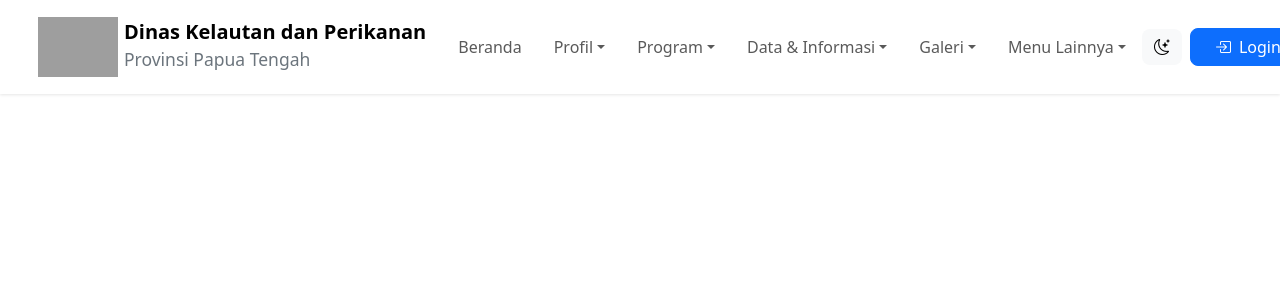
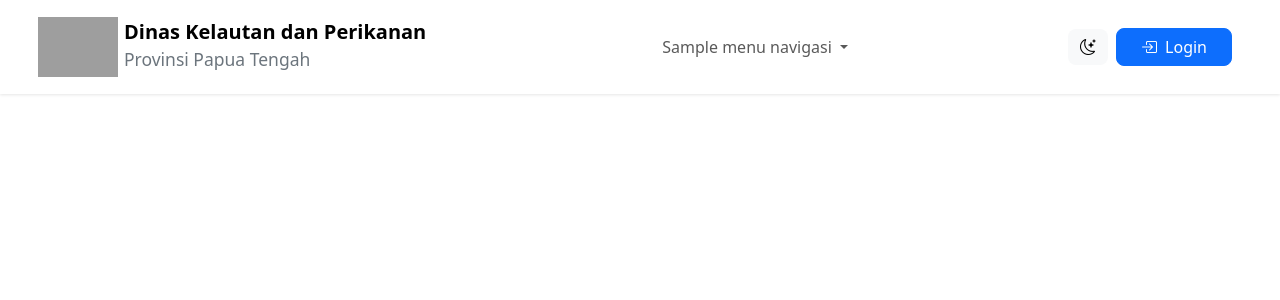
Before and after one commit to AminudinAbdulloh/dinas-perikanan, a CodeIgniter 4 app: the page made by app/Views/layouts/template_public.php in a window 1280 px wide. Shown: the top 300 px of the page. Run offline with PHP 8.4 and a stand-in for CodeIgniter, Linux system fonts and the light colour scheme; the template is opened without the code that fills it: most values are stand-ins (such as "Sample title", 1, 10 or a date in 2020); some libraries are stand-ins or nearby versions; grey boxes are pictures that could not be loaded.

Commit message:
Enhance navigation structure in Beranda and navbar; add new submenu items for public services and additional information links.

```diff
--- a/app/Views/layouts/partials/navbar_public.php
+++ b/app/Views/layouts/partials/navbar_public.php
@@ -54,7 +54,7 @@
     <div class="container-fluid px-lg-5">
         <a class="navbar-brand d-flex align-items-center" href="<?= base_url('/') ?>">
             <div class="logo-box d-flex align-items-center justify-content-center me-3">
-                <img src="<?= base_url('images/logo_prov_papua_tengah.png')?>" alt="Logo" class="h-100">
+                <img src="<?= base_url('images/logo_prov_papua_tengah.png') ?>" alt="Logo" class="h-100">
             </div>
             <div class="d-flex flex-column gap-1">
                 <span class="fw-bold fs-5 lh-1">Dinas Kelautan dan Perikanan</span>
@@ -69,84 +69,57 @@
 
         <div class="collapse navbar-collapse" id="navbarNav">
             <ul class="navbar-nav mx-auto">
+                <?php foreach ($menu_navigasi as $menu): ?>
+
+                <?php if (empty($menu['submenu'])): ?>
                     <li class="nav-item">
-                    <a class="nav-link px-3 fw-medium" href="<?= base_url('/') ?>">Beranda</a>
+                        <a class="nav-link px-3 fw-medium" href="<?= esc($menu['link']) ?>">
+                            <?= esc($menu['nama']) ?>
+                        </a>
                     </li>
 
+                <?php else: ?>
                     <li class="nav-item dropdown">
-                    <a class="nav-link dropdown-toggle px-3 fw-medium" href="#" role="button" data-bs-toggle="dropdown"
-                        aria-expanded="false">Profil</a>
+                        <a class="nav-link dropdown-toggle px-3 fw-medium" href="<?= esc($menu['link']) ?>"
+                            role="button" data-bs-toggle="dropdown" aria-expanded="false">
+                            <?= esc($menu['nama']) ?>
+                        </a>
                         <ul class="dropdown-menu border-0 shadow">
-                        <li><a class="dropdown-item" href="<?= base_url('profil/sejarah') ?>">Sejarah</a></li>
-                        <li><a class="dropdown-item" href="<?= base_url('profil/visi-misi') ?>">Visi dan Misi</a></li>
-                        <li><a class="dropdown-item" href="<?= base_url('profil/tupoksi') ?>">Tugas Pokok dan Fungsi</a>
+                            <?php foreach ($menu['submenu'] as $sub): ?>
+
+                            <?php if (empty($sub['submenu'])): ?>
+                                <li>
+                                    <a class="dropdown-item" href="<?= esc($sub['link']) ?>">
+                                        <?= esc($sub['nama']) ?>
+                                    </a>
                                 </li>
-                        <li><a class="dropdown-item" href="<?= base_url('profil/struktur') ?>">Struktur Organisasi</a>
+
+                            <?php else: ?>
+                                <li class="dropend">
+                                    <a class="dropdown-item" href="<?= esc($sub['link']) ?>">
+                                        <?= esc($sub['nama']) ?>
+                                        <i class="bi bi-chevron-right ms-2" style="font-size: 0.7rem;"></i>
+                                    </a>
+                                    <ul class="dropdown-menu dropdown-submenu border-0 shadow">
+                                        <?php foreach ($sub['submenu'] as $subsub): ?>
+                                        <li>
+                                            <a class="dropdown-item" href="<?= esc($subsub['link']) ?>">
+                                                <?= esc($subsub['nama']) ?>
+                                            </a>
                                         </li>
-                        <li><a class="dropdown-item" href="<?= base_url('profil/pejabat') ?>">Profil Pejabat
-                                Struktural</a></li>
-                        <li><a class="dropdown-item" href="<?= base_url('profil/pegawai') ?>">Daftar Pegawai</a></li>
-                        <li><a class="dropdown-item" href="<?= base_url('profil/kontak') ?>">Alamat dan Kontak</a></li>
+                                        <?php endforeach ?>
                                     </ul>
                                 </li>
 
-                <li class="nav-item dropdown">
-                    <a class="nav-link dropdown-toggle px-3 fw-medium" href="#" role="button" data-bs-toggle="dropdown"
-                        aria-expanded="false">Program</a>
-                    <ul class="dropdown-menu border-0 shadow">
-                        <li><a class="dropdown-item" href="<?= base_url('program/renstra') ?>">Rencana Strategis</a>
-                        </li>
-                        <li><a class="dropdown-item" href="<?= base_url('program/renja') ?>">Rencana Kerja</a></li>
-                        <li><a class="dropdown-item" href="<?= base_url('program/lakip') ?>">Laporan Kinerja</a></li>
-                        <li><a class="dropdown-item" href="<?= base_url('program/pk') ?>">Perjanjian Kinerja</a></li>
+                            <?php endif ?>
+
+                            <?php endforeach ?>
                         </ul>
                     </li>
 
-                <li class="nav-item dropdown">
-                    <a class="nav-link dropdown-toggle px-3 fw-medium" href="#" role="button" data-bs-toggle="dropdown"
-                        aria-expanded="false">Data &amp; Informasi</a>
-                    <ul class="dropdown-menu border-0 shadow">
-                        <li class="dropend">
-                            <a class="dropdown-item" href="#">
-                                Layanan Publik <i class="bi bi-chevron-right ms-2" style="font-size: 0.7rem;"></i>
-                            </a>
-                            <ul class="dropdown-menu dropdown-submenu border-0 shadow">
-                                <li><a class="dropdown-item" href="<?= base_url('informasi/alur-permohonan') ?>">Alur
-                                        Permohonan</a></li>
-                                <li><a class="dropdown-item" href="<?= base_url('informasi/form-permohonan') ?>">Form
-                                        Permohonan</a></li>
-                                <li><a class="dropdown-item" href="<?= base_url('informasi/form-keberatan') ?>">Form
-                                        Keberatan</a></li>
-                                <li><a class="dropdown-item" href="<?= base_url('informasi/daftar-informasi') ?>">Daftar
-                                        Informasi Publik</a></li>
-                                <li><a class="dropdown-item"
-                                        href="<?= base_url('informasi/informasi-dikecualikan') ?>">Informasi
-                                        Dikecualikan</a></li>
-                                <li><a class="dropdown-item"
-                                        href="<?= base_url('informasi/informasi-berkala') ?>">Informasi Berkala</a></li>
-                            </ul>
-                        </li>
-                        <li><a class="dropdown-item" href="<?= base_url('berita') ?>">Berita</a></li>
-                    </ul>
-                </li>
+                <?php endif ?>
 
-                <li class="nav-item dropdown">
-                    <a class="nav-link dropdown-toggle px-3 fw-medium" href="#" role="button" data-bs-toggle="dropdown"
-                        aria-expanded="false">Galeri</a>
-                    <ul class="dropdown-menu border-0 shadow">
-                        <li><a class="dropdown-item" href="<?= base_url('galeri/foto') ?>">Foto</a></li>
-                        <li><a class="dropdown-item" href="<?= base_url('galeri/video') ?>">Video</a></li>
-                    </ul>
-                </li>
-
-                <li class="nav-item dropdown">
-                    <a class="nav-link dropdown-toggle px-3 fw-medium" href="#" role="button" data-bs-toggle="dropdown"
-                        aria-expanded="false">Menu Lainnya</a>
-                    <ul class="dropdown-menu border-0 shadow">
-                        <li><a class="dropdown-item" href="<?= base_url('faq') ?>">FAQ</a></li>
-                        <li><a class="dropdown-item" href="<?= base_url('kebijakan-privasi') ?>">Kebijakan Privasi</a></li>
-                    </ul>
-                </li>
+                <?php endforeach ?>
             </ul>
 
             <div class="d-flex align-items-center gap-2">
@@ -164,17 +137,16 @@
 
 <script>
     const themeToggle = document.getElementById('themeToggle');
-    const themeIcon = document.getElementById('themeIcon');
+    const themeIcon   = document.getElementById('themeIcon');
     const htmlElement = document.documentElement;
 
-    // Terapkan tema tersimpan saat halaman dimuat
     const savedTheme = localStorage.getItem('theme') || 'light';
     htmlElement.setAttribute('data-bs-theme', savedTheme);
     themeIcon.className = savedTheme === 'light' ? 'bi bi-moon-stars' : 'bi bi-sun';
 
     themeToggle.addEventListener('click', () => {
         const currentTheme = htmlElement.getAttribute('data-bs-theme');
-        const newTheme = currentTheme === 'light' ? 'dark' : 'light';
+        const newTheme     = currentTheme === 'light' ? 'dark' : 'light';
         htmlElement.setAttribute('data-bs-theme', newTheme);
         themeIcon.className = newTheme === 'light' ? 'bi bi-moon-stars' : 'bi bi-sun';
         localStorage.setItem('theme', newTheme);
```
Also changed, not shown: app/Controllers/Beranda.php (+21 -5 lines). Lines whose indentation alone changed are shown as unchanged.
